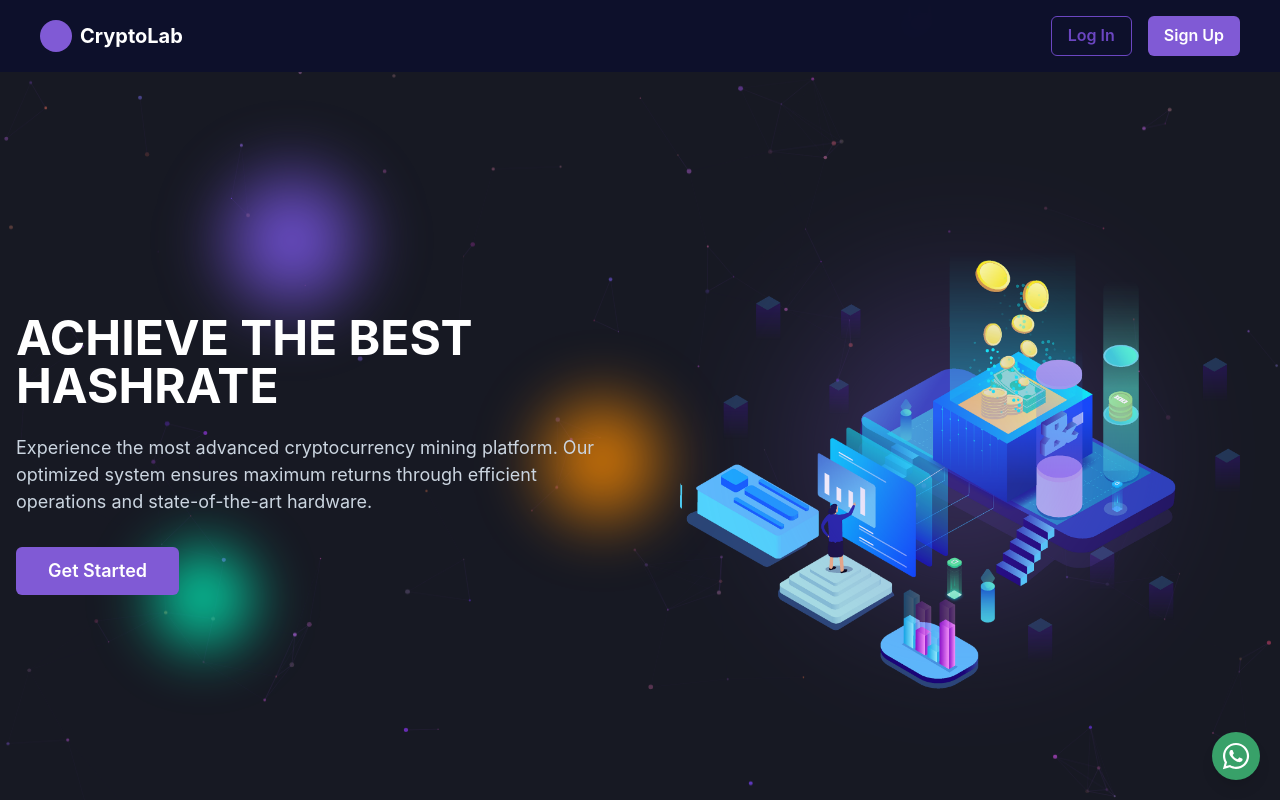
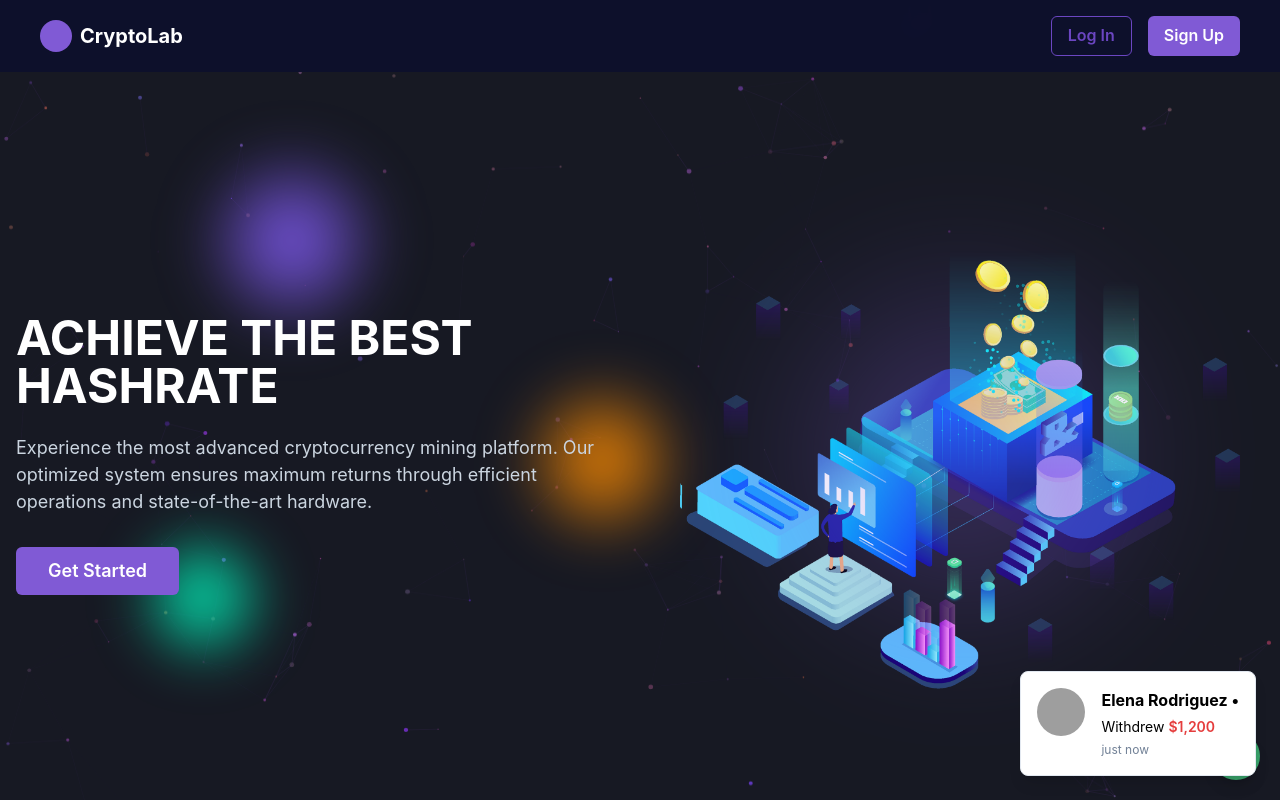
Before and after one commit to Afam1230/vivax, a React (Vite) app in the folder frontend/: page / in a window 1280 px wide. Shown: the top 800 px of the page. Built offline with nearby package versions, Linux system fonts and the light colour scheme; no server answers; grey boxes are pictures that could not be loaded.

Commit message:
testimonial and registration updated

```diff
--- a/frontend/package.json
+++ b/frontend/package.json
@@ -20,6 +20,7 @@
     "@types/react-dom": "^19.0.3",
     "@vitejs/plugin-react": "^4.3.4",
     "axios": "^1.8.3",
+    "country-state-city": "^3.2.1",
     "dotenv": "^16.4.7",
     "eslint": "^9.19.0",
     "eslint-plugin-react": "^7.37.4",
--- a/frontend/src/App.jsx
+++ b/frontend/src/App.jsx
@@ -26,6 +26,7 @@ import Faq from './pages/faq';
 import Contact from './pages/Contact';
 import TermsAndService from './pages/TermsAndService';
 import PrivacyPolicy from "./pages/PrivacyPolicy";
+import TestimonialPopup from "./components1/TestimonialPopup";
 
 
 
--- a/frontend/src/components/DashboardComponents.jsx
+++ b/frontend/src/components/DashboardComponents.jsx
@@ -1,10 +1,12 @@
 // components/BalanceCard.js
-import { Box, Text, ButtonGroup, VStack, HStack, Button, Icon, Stack } from "@chakra-ui/react";
+import { Box, Text, ButtonGroup, VStack, HStack, Button, Icon, Stack,  IconButton  } from "@chakra-ui/react";
+import { useState } from 'react';
 import { FaWallet } from "react-icons/fa";
 import { FaChartLine } from "react-icons/fa";
 import { FaBriefcase } from "react-icons/fa";
 import { FaDollarSign } from "react-icons/fa";
 import { FaBitcoin, FaEthereum } from "react-icons/fa";
+import { FaEye, FaEyeSlash } from "react-icons/fa";
 
 const BalanceItem = ({ label, amount, icon }) => (
   <HStack justify="space-between" w="full">
@@ -31,12 +33,27 @@ export function WalletBalanceCard({ balance }) {
 
 
 export function BalanceCard({ balance }) {
+  const [isBalanceVisible, setBalanceVisible] = useState(true);
+
+  const toggleBalanceVisibility = () => {
+    setBalanceVisible((prevState) => !prevState);
+  };
+
   return (
-    <Box backdropFilter="blur(0px)"  bg="#1B263B" p={5} borderRadius="xl" color="white">
+    <Box backdropFilter="blur(0px)" bg="#1B263B" p={5} borderRadius="xl" color="white">
       <Text fontSize="sm" color="gray.400">Total Balance</Text>
       <Stack spacing={2} justifyContent={'center'} direction={'row-reverse'}>
-      <Text fontSize="2xl" fontWeight="bold">${balance.toFixed(2)}</Text>
-
+        <Text fontSize="2xl" fontWeight="bold">
+          {isBalanceVisible ? `$${balance.toFixed(2)}` : '••••••••'}
+        </Text>
+        <IconButton
+          icon={isBalanceVisible ? <FaEyeSlash /> : <FaEye />}
+          aria-label="Toggle balance visibility"
+          variant="link"
+          color="white"
+          onClick={toggleBalanceVisibility}
+          size="sm"
+        />
       </Stack>
     </Box>
   );
--- /dev/null
+++ b/frontend/src/components1/TestimonialPopup.jsx
@@ -0,0 +1,162 @@
+import React, { useEffect, useState } from "react";
+import {
+    Box,
+    Text,
+    Avatar,
+    HStack,
+    VStack,
+    Fade,
+    useColorModeValue,
+} from "@chakra-ui/react";
+
+const testimonials = [
+    {
+        name: "Emily R.",
+        location: "Canada",
+        amount: "$2,500",
+        type: "Withdrawal",
+        time: "2 mins ago",
+        avatar: "https://i.pravatar.cc/150?img=32",
+    },
+    {
+        name: "James T.",
+        location: "USA",
+        amount: "$1,200",
+        type: "Deposit",
+        time: "5 mins ago",
+        avatar: "https://i.pravatar.cc/150?img=14",
+    },
+    {
+        name: "Liam W.",
+        location: "UK",
+        amount: "$3,000",
+        type: "Withdrawal",
+        time: "10 mins ago",
+        avatar: "https://i.pravatar.cc/150?img=18",
+    },
+    {
+        name: "Sophia M.",
+        location: "Germany",
+        amount: "$4,700",
+        type: "Deposit",
+        time: "15 mins ago",
+        avatar: "https://i.pravatar.cc/150?img=25",
+    },
+    {
+        name: "Sarah Johnson",
+        country: "USA",
+        amount: "$2,000",
+        type: "withdrawal",
+        time: "2 minutes ago",
+        avatar: "https://i.pravatar.cc/150?img=25",
+
+    },
+    {
+        name: "Liam Wong",
+        country: "Singapore",
+        amount: "$5,400",
+        type: "deposit",
+        time: "5 minutes ago",
+        avatar: "https://i.pravatar.cc/300",
+
+    },
+    {
+        name: "Elena Rodriguez",
+        country: "Spain",
+        amount: "$1,200",
+        type: "withdrawal",
+        time: "just now",
+        avatar: "https://i.pravatar.cc/300",
+
+    },
+    {
+        name: "James Smith",
+        country: "UK",
+        amount: "$3,800",
+        type: "deposit",
+        time: "3 minutes ago",
+        avatar: "https://i.pravatar.cc/300",
+
+    },
+];
+
+const getRandomInterval = () => {
+    // Random time between 15s and 40s
+    return Math.floor(Math.random() * (40000 - 20000 + 1)) + 15000;
+};
+
+const TestimonialPopup = () => {
+    const [visible, setVisible] = useState(false);
+    const [current, setCurrent] = useState(0);
+    const [initialPopupShown, setInitialPopupShown] = useState(false); // To track if the first popup has been shown
+
+    useEffect(() => {
+        let timeout;
+
+        const showTestimonial = () => {
+            setCurrent((prev) => Math.floor(Math.random() * testimonials.length));
+            setVisible(true);
+
+            // Hide after 6 seconds
+            setTimeout(() => setVisible(false), 6000);
+
+            // Schedule next appearance randomly
+            timeout = setTimeout(showTestimonial, getRandomInterval());
+        };
+
+        // Show the first popup after 5 seconds
+        if (!initialPopupShown) {
+            timeout = setTimeout(() => {
+                showTestimonial();
+                setInitialPopupShown(true); // Mark that the first popup was shown
+            }, 5000);
+        } else {
+            timeout = setTimeout(showTestimonial, getRandomInterval());
+        }
+
+        return () => clearTimeout(timeout);
+    }, [initialPopupShown]);
+
+    const t = testimonials[current];
+
+    return (
+        <Fade in={visible}>
+            <Box
+                position="fixed"
+                bottom={{ base: 4, md: 6 }}
+                right={{ base: 4, md: 6 }}
+                zIndex={2000} // increased zIndex
+                maxW="sm"
+                bg={useColorModeValue("white", "gray.800")}
+                border="1px solid"
+                borderColor="gray.200"
+                boxShadow="lg"
+                borderRadius="lg"
+                overflow="hidden"
+                p={4}
+                pointerEvents="none"
+                color="black" // Force color for visibility
+            >
+                <HStack align="start" spacing={4}>
+                    <Avatar src={t.avatar} name={t.name} size="md" />
+                    <VStack align="start" spacing={1}>
+                        <Text fontWeight="bold">
+                            {t.name} • <Text as="span" color="gray.500" fontWeight="normal">{t.location}</Text>
+                        </Text>
+                        <Text fontSize="sm">
+                            {t.type === "Deposit" ? "Deposited" : "Withdrew"}{" "}
+                            <Text as="span" fontWeight="semibold" color={t.type === "Deposit" ? "green.500" : "red.500"}>
+                                {t.amount}
+                            </Text>
+                        </Text>
+                        <Text fontSize="xs" color="gray.500">
+                            {t.time}
+                        </Text>
+                    </VStack>
+                </HStack>
+            </Box>
+        </Fade>
+    );
+};
+
+export default TestimonialPopup;
--- a/frontend/src/pages/Dashboard.jsx
+++ b/frontend/src/pages/Dashboard.jsx
@@ -20,9 +20,10 @@ import {
   WalletBalanceCard
 } from "../components/DashboardComponents";
 import { getCryptoRates } from "../utils/getCryptoRates";
-import {useDashboardStore}  from "../store/useDashboardStore";
+import { useDashboardStore } from "../store/useDashboardStore";
 import useOperationSettingsStore from "../store/useOperationSettingsStore";
 import Background from "../components/Background";
+import TestimonialPopup from "../components1/TestimonialPopup";
 
 const Dashboard = () => {
   const { user, fetchUser } = useAuthStore();
@@ -43,9 +44,9 @@ const Dashboard = () => {
   }, [fetchDashboard]);
 
 
-      useEffect(() => {
-          fetchSettings(); // or skip if already called elsewhere
-      }, []);
+  useEffect(() => {
+    fetchSettings(); // or skip if already called elsewhere
+  }, []);
 
 
   useEffect(() => {
@@ -65,6 +66,10 @@ const Dashboard = () => {
   return (
 
     <Box p={{ base: 2, md: 2 }} position={'relative'} overflow="hidden" bg="#0D1B2A" minH="100vh" color="white">
+      <Box position="absolute" zIndex={99999} overflow="visible">
+        <TestimonialPopup />
+      </Box>
+
       <Box
         position="absolute"
         inset={0}
--- a/frontend/src/pages/Index.jsx
+++ b/frontend/src/pages/Index.jsx
@@ -12,12 +12,15 @@ import BlogPosts from "../components1/BlogPosts";
 import Testimonials from "../components1/Testimonials";
 import ParticleBg from "../components1/ParticleBg";
 import FuturisticBackground from "../components/FuturisticBackground";
-
+import TestimonialPopup from "../components1/TestimonialPopup"
 const Index = () => {
   return (
     <Box bg="gray.900" minH="100vh">
-      <FuturisticBackground/>
-      <ParticleBg/>
+      <Box position="absolute" zIndex={99999} overflow="visible">
+        <TestimonialPopup />
+      </Box>
+      <FuturisticBackground />
+      <ParticleBg />
       <Navbar />
       <Hero />
       <Stats />
```
Also changed, not shown: frontend/src/pages/Register.jsx (+102 -13 lines), frontend/src/pages/Login.jsx (indentation only), 1 other file (tests, documents, lock files or other folders).
